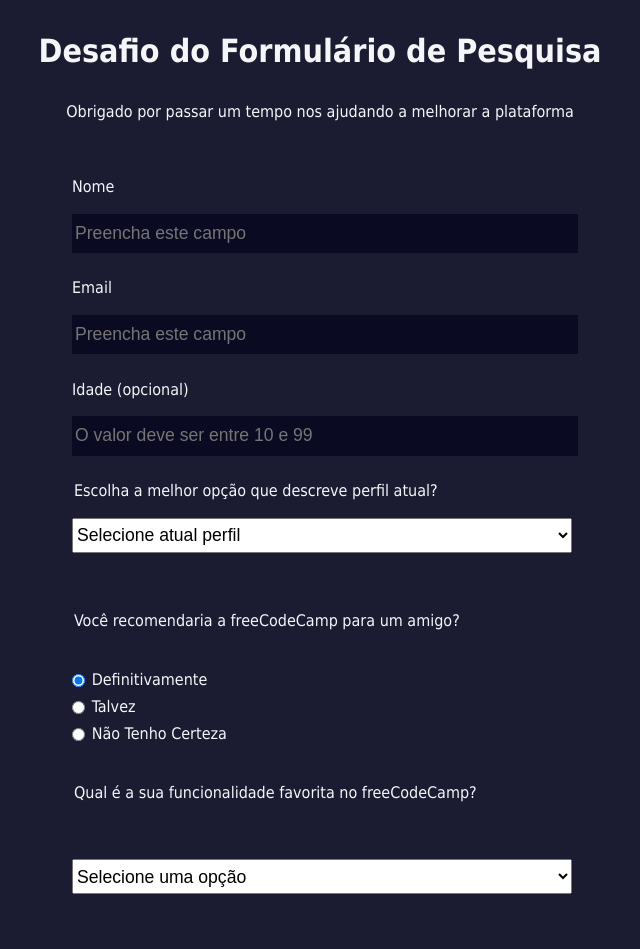
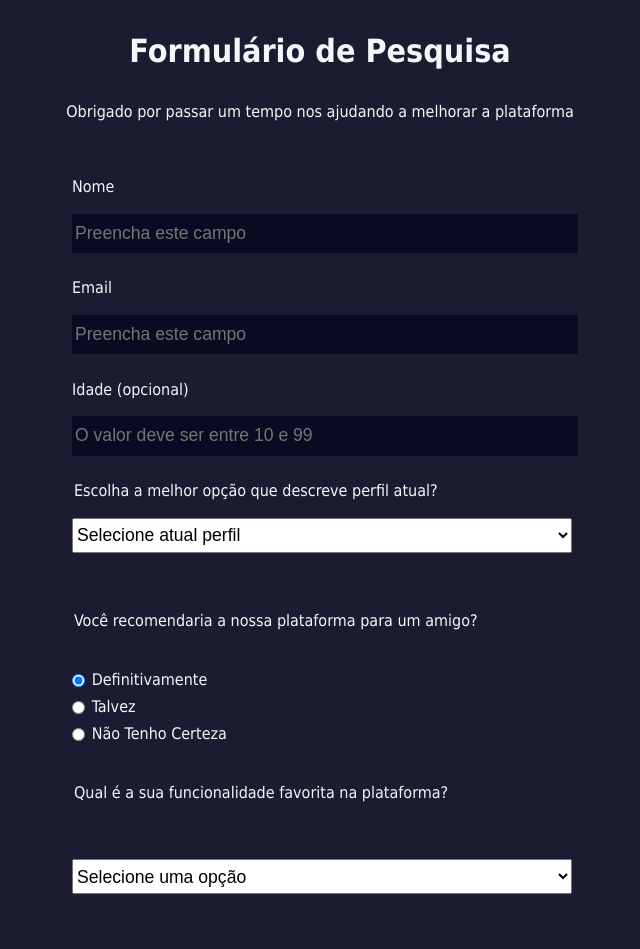
Before and after one commit to marcelo-moreira-code/projeto-formulario-de-pesquisa, a plain HTML site: page index.html in a window 1280 px wide. Shown: the top 949 px of the page, without its empty margins (320-960 px from the left). Drawn offline with Linux system fonts and the light colour scheme.

Commit message:
Update index.html

```diff
--- a/index.html
+++ b/index.html
@@ -1,5 +1,5 @@
 <!DOCTYPE html>
-<html lang="en">
+<html lang="pt-Br">
 <head>
     <meta charset="UTF-8">
     <meta name="viewport" content="width=device-width, initial-scale=1.0">
@@ -7,7 +7,7 @@
     <link rel="stylesheet" href="estilo/style.css">
 </head>
 <body>
-    <h1 id="titulo">Desafio do Formulário de Pesquisa</h1>
+    <h1 id="titulo">Formulário de Pesquisa</h1>
     <p id="descricao">Obrigado por passar um tempo nos ajudando a melhorar a plataforma</p>
 
     <form action="" id="formulario-pesquisa">
@@ -32,14 +32,14 @@
         </fieldset>
 
         <fieldset>
-            <legend>Você recomendaria a freeCodeCamp para um amigo?</legend>
+            <legend>Você recomendaria a nossa plataforma para um amigo?</legend>
             <label for="definitivamente" ><input id="definitivamente" name="escolha" type="radio" class="inline" checked>Definitivamente </label>
             <label for="talvez"><input id="talvez" value="talvez" name="escolha" type="radio" class="inline">Talvez  </label>
             <label for="improvavel"><input id="improvavel" name="escolha" value="improvavel" type="radio" class="inline">Não Tenho Certeza </label>
         </fieldset>
 
         <fieldset>
-            <legend>Qual é a sua funcionalidade favorita no freeCodeCamp?</legend>
+            <legend>Qual é a sua funcionalidade favorita na plataforma?</legend>
             <label for="funcionalidade">
                 <select name="funcionalidade" id="funcionalidade">
                     <option value="">Selecione uma opção</option>
```
